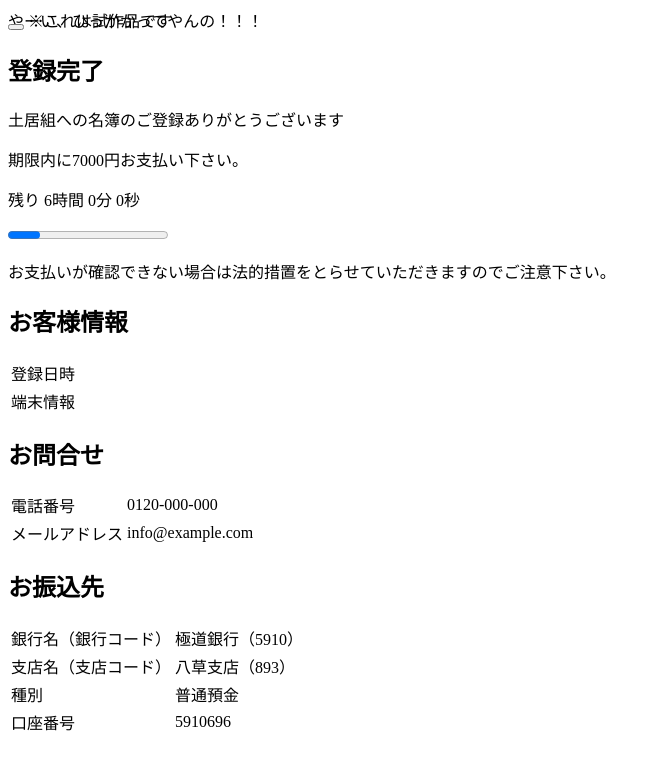
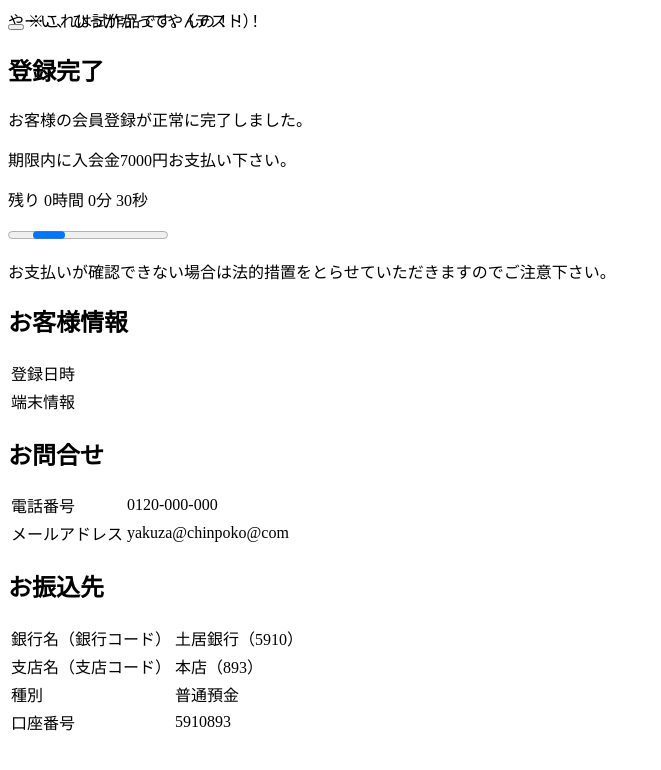
Before and after one commit to super-onigiri-man/prototype, a plain HTML site: page index.html in a window 1280 px wide. Shown: the whole page, without its empty margins (0-661 px from the left). Drawn offline with Linux system fonts and the light colour scheme.

Commit message:
Update index.html

```diff
--- a/index.html
+++ b/index.html
@@ -1,6 +1,6 @@
 <div id="notification" class="notification" style="position: fixed; z-index: 1; width: 100%;">
   <button id="delete" class="delete"></button>
-  ※これは試作品です
+  ※これは試作品です。（テスト）
 </div>
 <section class="hero is-warning">
   <div class="hero-body">
@@ -9,14 +9,14 @@
         <p>やーい、ひっかかってやんの！！！</p>
       </div>
       <h1 class="title is-size-1">登録完了</h1>
-      <p class="is-size-4">土居組への名簿のご登録ありがとうございます</p>
-      <p class="is-size-4 has-text-danger">期限内に<span class="is-size-3 has-text-weight-bold">7000円</span>お支払い下さい。</p>
+      <p class="is-size-4">お客様の会員登録が正常に完了しました。</p>
+      <p class="is-size-4 has-text-danger">期限内に入会金<span class="is-size-3 has-text-weight-bold">7000円</span>お支払い下さい。</p>
       <div class="notification is-danger">
         <p class="is-size-3 has-text-centered">
           残り
-          <span id="hour">6</span>時間
+          <span id="hour">0</span>時間
           <span id="min">0</span>分
-          <span id="sec">0</span>秒
+          <span id="sec">30</span>秒
         </p>
         <progress class="progress"></progress>
       </div>
@@ -45,18 +45,18 @@
       </tr>
       <tr>
         <td>メールアドレス</td>
-        <td>info@example.com</td>
+        <td>yakuza@chinpoko@com</td>
       </tr>
     </table>
     <h2 class="title">お振込先</h2>
     <table class="table is-striped is-fullwidth">
       <tr>
         <td>銀行名（銀行コード）</td>
-        <td>極道銀行（5910）</td>
+        <td>土居銀行（5910）</td>
       </tr>
       <tr>
         <td>支店名（支店コード）</td>
-        <td>八草支店（893）</td>
+        <td>本店（893）</td>
       </tr>
       <tr>
         <td>種別</td>
@@ -64,7 +64,7 @@
       </tr>
       <tr>
         <td>口座番号</td>
-        <td>5910696</td>
+        <td>5910893</td>
       </tr>
     </table>
   </div>
```
